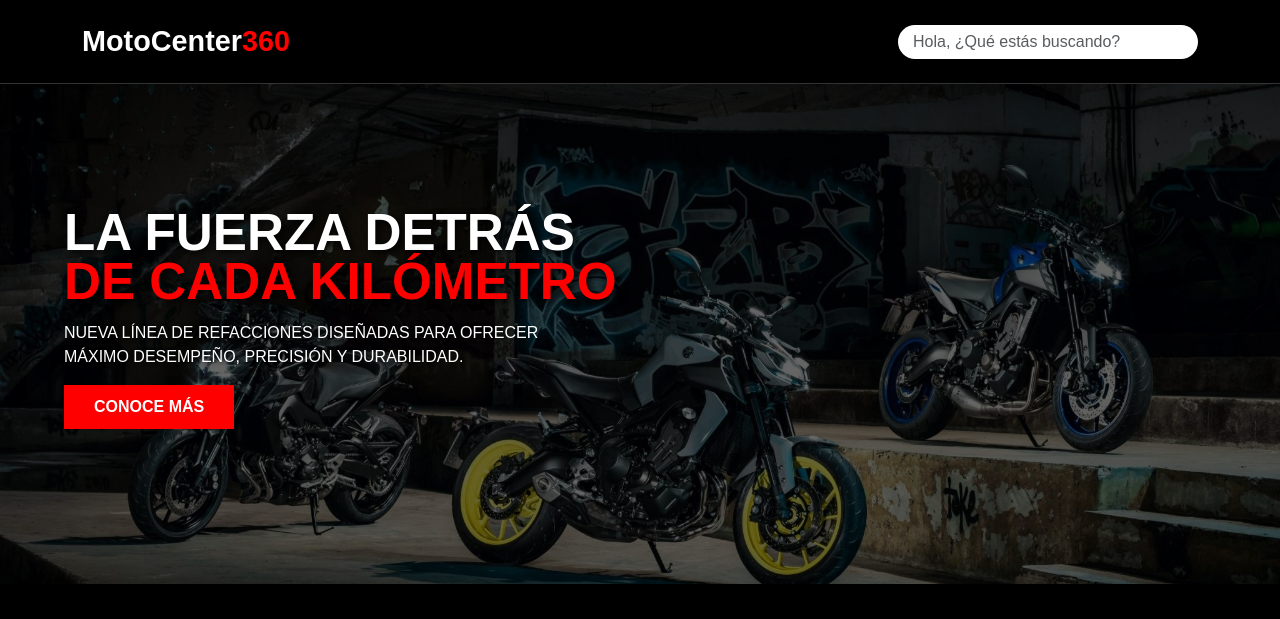
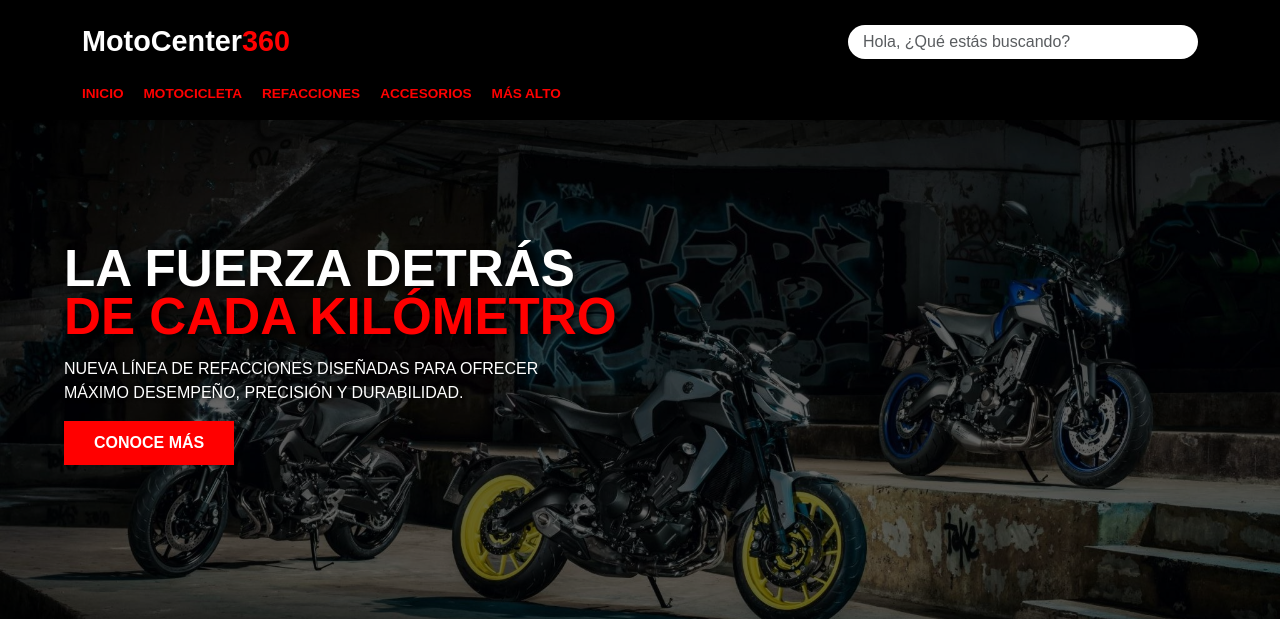
Before and after one commit to luisgonzalez-tech/MotoCenter360, a Flask app: page / in a window 1280 px wide. Shown: the top 619 px of the page. Run offline with Flask 3, Linux system fonts and the light colour scheme.

Commit message:
Update base.html

```diff
--- a/templates/base.html
+++ b/templates/base.html
@@ -5,18 +5,28 @@
     <link href="https://cdn.jsdelivr.net/npm/bootstrap@5.3.0/dist/css/bootstrap.min.css" rel="stylesheet">
     <style>
         body { background-color: #000 !important; color: #fff !important; font-family: sans-serif; margin: 0; }
-        .navbar { background-color: #000 !important; border-bottom: 1px solid #333; padding: 15px 0; }
-        .navbar-brand { font-weight: 900; color: #fff !important; font-size: 1.8rem; }
-        .search-input { border-radius: 50px; padding: 5px 15px; border: none; background: #fff; max-width: 400px; }
-        /* Nuevo estilo para los links en la posición azul */
-        .nav-link-custom { color: #ff0000 !important; font-weight: 700; text-transform: uppercase; font-size: 0.8rem; margin-right: 15px; text-decoration: none; }
+        .navbar { background-color: #000 !important; padding: 15px 0; border-bottom: none; }
+        .navbar-brand { font-weight: 900; color: #fff !important; font-size: 1.8rem; text-decoration: none; }
+        .search-input { border-radius: 50px; padding: 5px 15px; border: none; background: #fff; width: 350px; }
+        .nav-link-custom { color: #ff0000 !important; font-weight: 700; text-transform: uppercase; font-size: 0.85rem; margin-right: 20px; text-decoration: none; }
     </style>
 </head>
 <body>
     <nav class="navbar navbar-dark">
-        <div class="container d-flex align-items-center">
-            <a class="navbar-brand" href="/">MotoCenter<span style="color: #ff0000;">360</span></a>
-            <input type="text" class="form-control search-input" style="margin-left: 20px; width: 300px;" placeholder="Hola, ¿Qué estás buscando?">
+        <div class="container d-flex flex-column align-items-start">
+            <!-- Fila superior: Logo y Buscador -->
+            <div class="d-flex w-100 justify-content-between align-items-center mb-3">
+                <a class="navbar-brand" href="/">MotoCenter<span style="color: #ff0000;">360</span></a>
+                <input type="text" class="form-control search-input" placeholder="Hola, ¿Qué estás buscando?">
+            </div>
+            <!-- Fila inferior: El Menú donde debe ir -->
+            <div class="d-flex">
+                <a class="nav-link-custom" href="/">INICIO</a>
+                <a class="nav-link-custom" href="#">MOTOCICLETA</a>
+                <a class="nav-link-custom" href="/refacciones">REFACCIONES</a>
+                <a class="nav-link-custom" href="#">ACCESORIOS</a>
+                <a class="nav-link-custom" href="#">MÁS ALTO</a>
+            </div>
         </div>
     </nav>
     {% block content %}{% endblock %}
```
